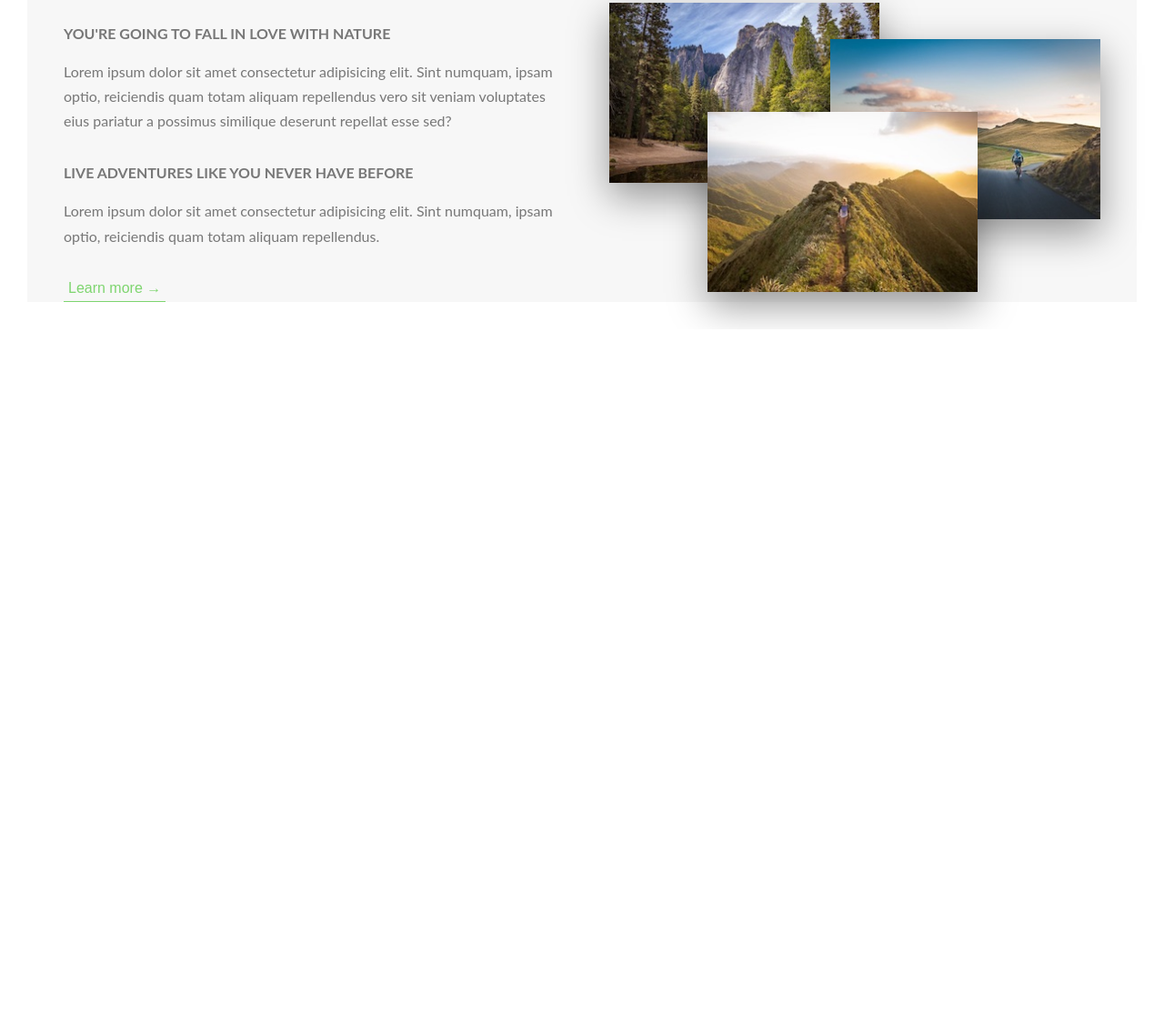
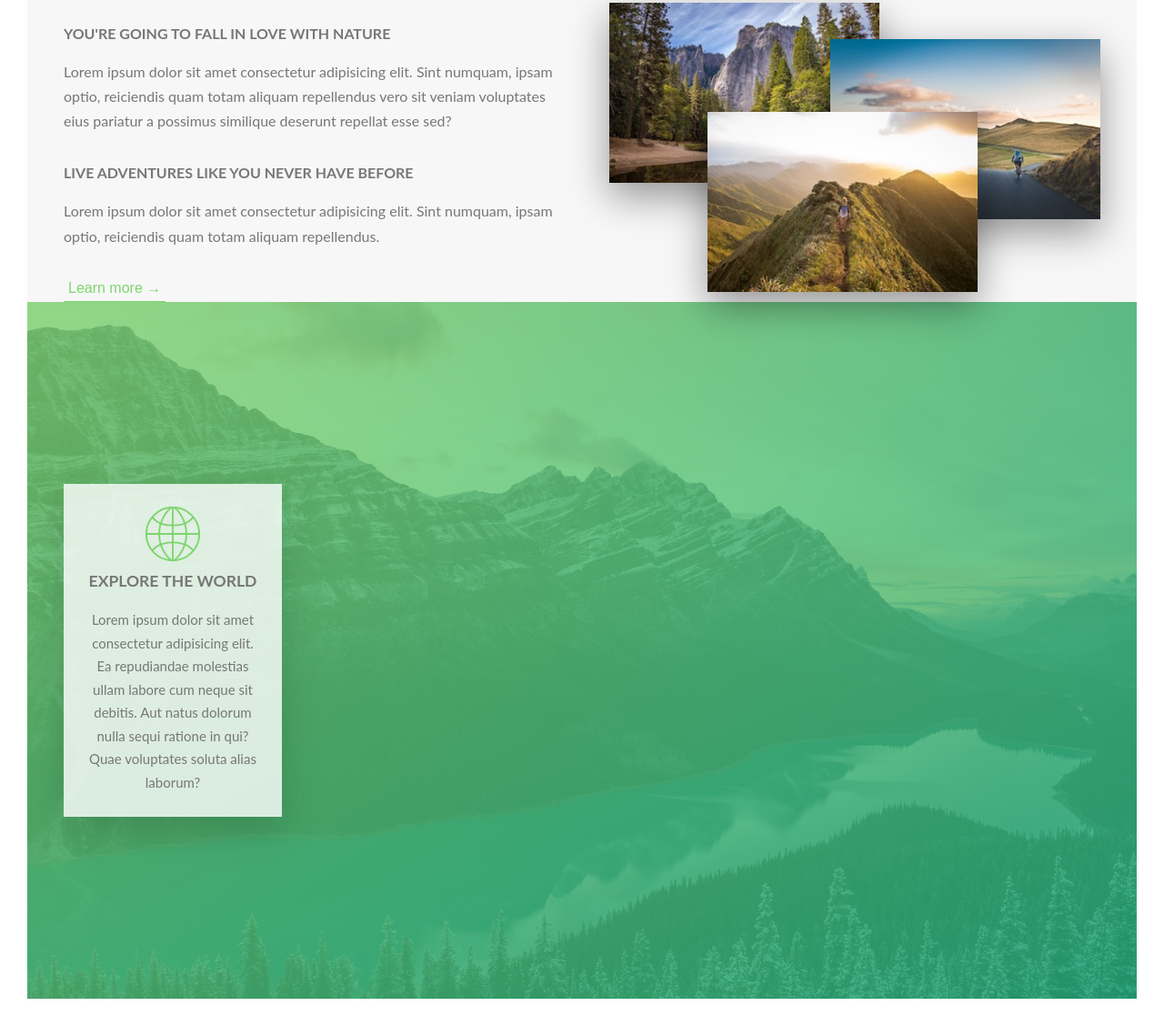
Before and after one commit to samuelsilvadev/front-stuff, a website: page sites/natours/src/index.html in a window 1280 px wide. Shown: the part 997-2125 px from the top of the page at 91% size. Before the commit the page ends 1359 px from the top, so only its background shows below. Drawn offline with nearby package versions, Linux system fonts and the light colour scheme; files that its build step writes are made by us from their sources.

Commit message:
chore(natours): Add feature-box component
- Added features section.
- Created feature-box component.
- Imported background to feature section.

```diff
--- a/sites/natours/src/index.html
+++ b/sites/natours/src/index.html
@@ -38,9 +38,22 @@
 				</div>
 				<div class="col-1-of-2">
 					<div class="composition">
-						<img src="assets/nat-1.jpg" alt="" class="composition__photo composition__photo--1">
-						<img src="assets/nat-2.jpg" alt="" class="composition__photo composition__photo--2">
-						<img src="assets/nat-3.jpg" alt="" class="composition__photo composition__photo--3">
+						<img src="assets/nat-1.jpg" alt="Forest" class="composition__photo composition__photo--1">
+						<img src="assets/nat-2.jpg" alt="Road" class="composition__photo composition__photo--2">
+						<img src="assets/nat-3.jpg" alt="Mountain" class="composition__photo composition__photo--3">
+					</div>
+				</div>
+			</div>
+		</section>
+		<section class="features">
+			<div class="row">
+				<div class="col-1-of-4">
+					<div class="feature-box">
+						<img class="feature-box__icon" src="assets/basic-world.svg" alt="World">
+						<h3 class="feature-box__title features__box__subtitle">Explore the world</h3>
+						<p class="feature-box__text">
+							Lorem ipsum dolor sit amet consectetur adipisicing elit. Ea repudiandae molestias ullam labore cum neque sit debitis. Aut natus dolorum nulla sequi ratione in qui? Quae voluptates soluta alias laborum?
+						</p>
 					</div>
 				</div>
 			</div>
--- /dev/null
+++ b/sites/natours/src/scss/components/_feature-box.scss
@@ -0,0 +1,21 @@
+.feature-box {
+	background-color: rgba($white, .8);
+	box-shadow: 0 1.5rem 4rem rgba($black, 0.15);
+	font-size: 1.5rem;
+	padding: 2.5rem;
+	text-align: center;
+	transition: transform 0.3s linear;
+
+	&:hover {
+		transform: translateY(-1.5rem) scale(1.03);
+	}
+
+	&__icon {
+		height: 6rem;
+		width: 6rem;
+	}
+
+	&__title {
+		text-transform: uppercase;
+	}
+}
--- a/sites/natours/src/scss/main.scss
+++ b/sites/natours/src/scss/main.scss
@@ -8,6 +8,7 @@
 
 @import 'components/button';
 @import 'components/composition';
+@import 'components/feature-box';
 
 @import 'layout/header';
 @import 'layout/grid';
--- a/sites/natours/src/scss/pages/_home.scss
+++ b/sites/natours/src/scss/pages/_home.scss
@@ -35,3 +35,19 @@
 		}
 	}
 }
+
+.features {
+	background-image: linear-gradient(
+			to right bottom,
+			$light-green-transparent,
+			$dark-green-transparent
+		),
+		url(../assets/nat-4.jpg);
+	background-color: $light-green;
+	background-size: cover;
+	padding: 20rem 0;
+
+	&__box__subtitle {
+		margin-bottom: 1.5rem;
+	}
+}
```
Also changed, not shown: sites/natours/src/assets/basic-world.svg (added), sites/natours/src/assets/nat-4.jpg (added).
